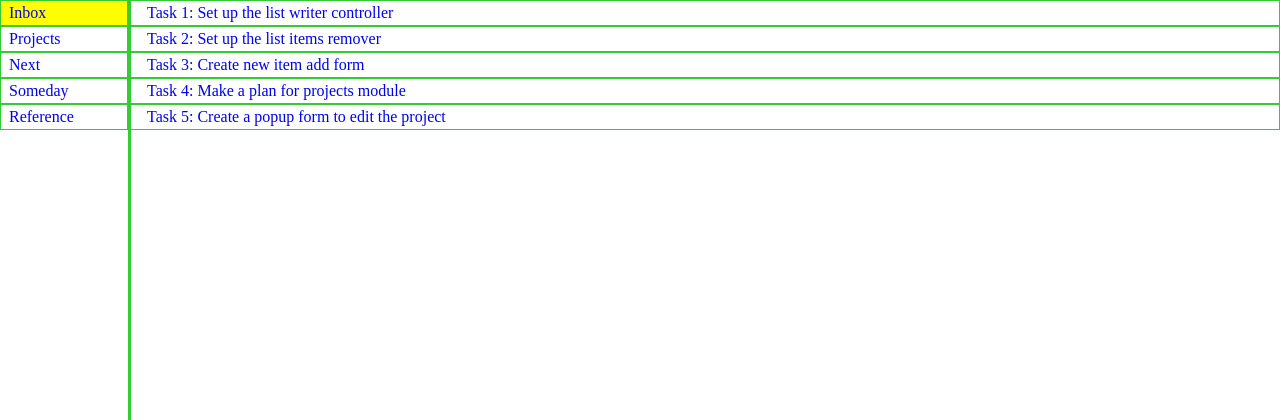
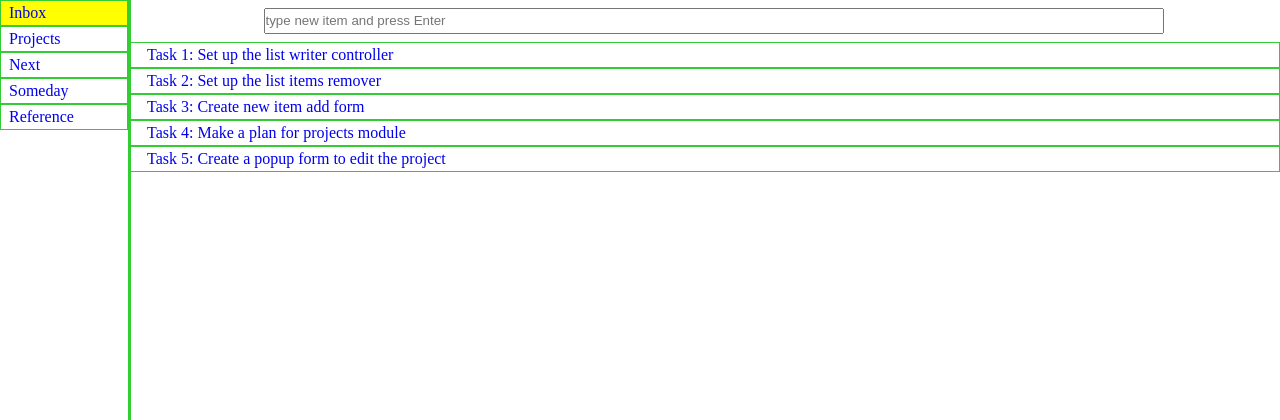
Before and after one commit to bikmarkus/perfectum, a PHP site: page / in a window 1280 px wide. Shown: the top 420 px of the page. Run offline with PHP 8.4, Linux system fonts and the light colour scheme.

Commit message:
New item form added

```diff
--- a/assets/style.css
+++ b/assets/style.css
@@ -17,6 +17,7 @@ li a:hover{
 section{
 	display:block;
 	margin-left:10%;
+	margin-top:0.5em;
 }
 #main div.item{
 	width:100%;
@@ -32,3 +33,12 @@ section{
 #main div.item button:hover {
 	background-color:yellow;
 }
+#add-item input[type="text"]{
+	display:block;
+	width:70%;
+	margin:0 auto 0.5em;
+	padding:0.25em 0;
+}
+div#add-item{
+	padding-top:0.5em;
+}
--- a/index.html
+++ b/index.html
@@ -19,6 +19,9 @@
 				</ul>
 			</nav>
 		</aside>
+		<div id="add-item">
+			<input type="text" name="new-item" placeholder="type new item and press Enter" />
+		</div>
 		<section id="main">
 			<ul>
 				<li><a href="#1">Task 1: Set up the list writer controller</a></li>
```
